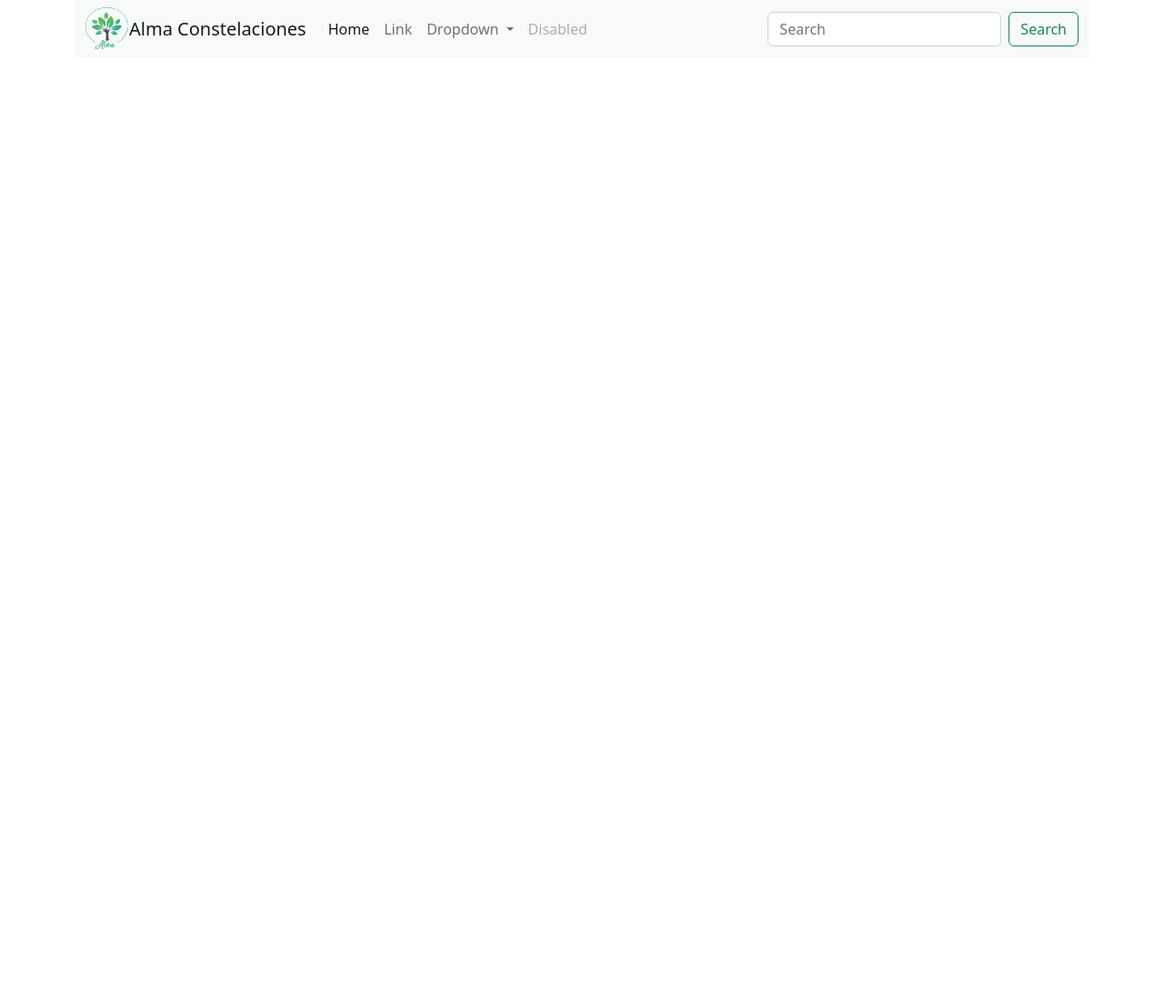
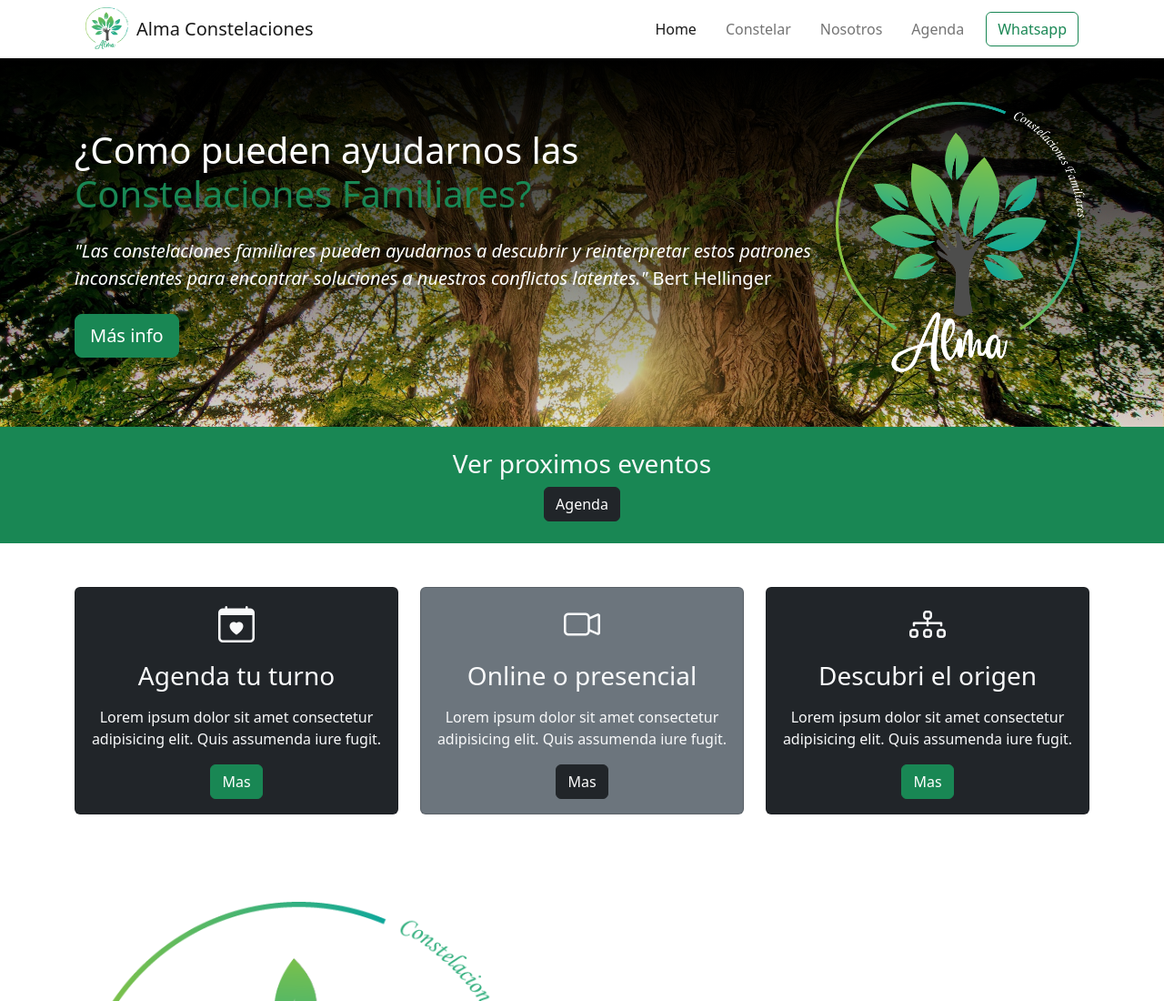
Before and after one commit to MartinFrdz/almaconstelaciones, a plain HTML site: page index.html in a window 1280 px wide. Shown: the top 1100 px of the page at 91% size. Before the commit the page ends 800 px from the top, so only its background shows below. Drawn offline with nearby package versions, Linux system fonts and the light colour scheme.

Commit message:
home listo, agrego nosotros

```diff
--- a/css/style.css
+++ b/css/style.css
@@ -2,3 +2,33 @@
   width: 3rem;
   height: 3rem;
 }
+
+.principal {
+  background-image: linear-gradient(rgba(0, 0, 0, 1), rgba(0, 0, 0, 0.1)),
+    url("../img/pexels-johannes-plenio-1632790.jpg");
+  height: 50%;
+  background-position: center;
+  background-repeat: no-repeat;
+  background-size: cover;
+  position: relative;
+  color: white;
+}
+
+.cards {
+  border: none;
+  box-shadow: 0 1rem 3rem rgba(black, 0.175);
+}
+
+.fst-italic {
+  padding-bottom: 1rem;
+}
+
+.btn:hover {
+  background-color: white;
+  color: green;
+}
+
+.whatsapp:hover {
+  background-color: green;
+  color: white;
+}
--- a/index.html
+++ b/index.html
@@ -21,10 +21,10 @@
   <body>
     <header>
       <div class="container">
-        <nav class="navbar navbar-expand-lg bg-light">
-          <div class="container-fluid">
+        <nav class="navbar navbar-expand-lg ">
+          <div class="container">
             <img src="img/FULL-LOGO.png" alt="" class="fluid logo" />
-            <a class="navbar-brand" href="#">Alma Constelaciones</a>
+            <a class="navbar-brand ps-2" href="#">Alma Constelaciones</a>
             <button
               class="navbar-toggler"
               type="button"
@@ -37,49 +37,27 @@
               <span class="navbar-toggler-icon"></span>
             </button>
             <div class="collapse navbar-collapse" id="navbarSupportedContent">
-              <ul class="navbar-nav me-auto mb-2 mb-lg-0">
-                <li class="nav-item">
+              <ul class="navbar-nav ms-auto px-2 mb-2 mb-lg-0">
+                <li class="nav-item px-2">
                   <a class="nav-link active" aria-current="page" href="#"
                     >Home</a
                   >
                 </li>
-                <li class="nav-item">
-                  <a class="nav-link" href="#">Link</a>
+                <li class="nav-item px-2">
+                  <a class="nav-link" href="#">Constelar</a>
                 </li>
-                <li class="nav-item dropdown">
-                  <a
-                    class="nav-link dropdown-toggle"
-                    href="#"
-                    role="button"
-                    data-bs-toggle="dropdown"
-                    aria-expanded="false"
-                  >
-                    Dropdown
+                <li class="nav-item px-2">
+                  <a class="nav-link" href="#nosotros">Nosotros</a>
+                </li>
+                <li class="nav-item px-2">
+                  <a class="nav-link" href="#">Agenda</a>
+                </li>
                   </a>
-                  <ul class="dropdown-menu">
-                    <li><a class="dropdown-item" href="#">Action</a></li>
-                    <li>
-                      <a class="dropdown-item" href="#">Another action</a>
-                    </li>
-                    <li><hr class="dropdown-divider" /></li>
-                    <li>
-                      <a class="dropdown-item" href="#">Something else here</a>
-                    </li>
-                  </ul>
-                </li>
-                <li class="nav-item">
-                  <a class="nav-link disabled">Disabled</a>
                 </li>
               </ul>
               <form class="d-flex" role="search">
-                <input
-                  class="form-control me-2"
-                  type="search"
-                  placeholder="Search"
-                  aria-label="Search"
-                />
-                <button class="btn btn-outline-success" type="submit">
-                  Search
+                <button class="btn whatsapp btn-outline-success" type="submit">
+                  Whatsapp
                 </button>
               </form>
             </div>
@@ -87,6 +65,131 @@
         </nav>
       </div>
     </header>
+    <main>
+        <!--Seccion Principal-->
+      <section class="principal p-5 text-center text-sm-start">
+        <div class="container">
+          <div class="d-sm-flex align-items-center justify-content-between">
+            <div>
+              <h1>¿Como pueden ayudarnos las <span class="text-success">Constelaciones Familiares?</span></h1>
+              <p class="lead my-4">
+               <span class="fst-italic">"Las constelaciones familiares pueden ayudarnos a descubrir y reinterpretar estos patrones inconscientes para encontrar soluciones a nuestros conflictos latentes."</span>
+                Bert Hellinger
+              </p>
+              <button
+                class="btn btn-success btn-lg"
+                data-bs-toggle="modal"
+                data-bs-target="#info"
+              >
+                Más info
+              </button>
+            </div>
+            <img
+              class="img-fluid w-25 d-none d-sm-block"
+              src="img/WHITE-LOGO.png"
+              alt=""
+            />
+          </div>
+        </div>
+      </section>
+       <!--Seccion Ver Agenda-->
+
+      <section class="bg-success text-light p-4">
+        <div class="container">
+          <div class="grid text-center align-items-center">
+            <div class="g-col-6">
+              <h3>Ver proximos eventos</h3>
+            </div>
+            <div class="g-col-6">
+             <button class="btn btn-dark btn-md" type="button">Agenda</button>
+            </div>
+          </div>
+        </div>
+      </section>
+
+       <!--Seccion CARDS-->
+      <section class="p-5">
+        <div class="container">
+          <div class="row g-4">
+            <div class="col-md">
+              <div class="card bg-dark text-light">
+                <div class="card-body text-center">
+                  <div class="h1 mb-3">
+                    <i class="bi bi-calendar-heart"></i>
+                  </div>
+                  <h3 class="card-title mb-3">Agenda tu turno</h3>
+                  <p class="card-text">
+                    Lorem ipsum dolor sit amet consectetur adipisicing elit. Quis
+                    assumenda iure fugit.
+                  </p>
+                  <a href="" class="btn btn-success">Mas</a>
+                </div>
+              </div>
+            </div>
+            <div class="col-md">
+              <div class="card bg-secondary text-light">
+                <div class="card-body text-center">
+                  <div class="h1 mb-3">
+                    <i class="bi bi-camera-video"></i>
+                  </div>
+                  <h3 class="card-title mb-3">Online o presencial</h3>
+                  <p class="card-text">
+                    Lorem ipsum dolor sit amet consectetur adipisicing elit. Quis
+                    assumenda iure fugit.
+                  </p>
+                  <a href="" class="btn btn-dark">Mas</a>
+                </div>
+              </div>
+            </div>
+            <div class="col-md">
+              <div class="card bg-dark text-light">
+                <div class="card-body text-center">
+                  <div class="h1 mb-3">
+                    <i class="bi bi-diagram-3"></i>
+                  </div>
+                  <h3 class="card-title mb-3">Descubri el origen</h3>
+                  <p class="card-text">
+                    Lorem ipsum dolor sit amet consectetur adipisicing elit. Quis
+                    assumenda iure fugit.
+                  </p>
+                  <a href="" class="btn btn-success">Mas</a>
+                </div>
+              </div>
+            </div>
+          </div>
+        </div>
+      </section>
+
+
+      <!--Seccion nosotros-->
+
+    <section id="nosotros" class="p-5">
+      <div class="container">
+        <div class="row align-items-center justify-content-between">
+          <div class="col-md">
+            <img src="img/FULL-LOGO.png" alt="" class="img-fluid" />
+          </div>
+          <div class="col-md p-5">
+            <h2>¿Qué es Alma?</h2>
+            <p class="lead">
+              Lorem ipsum dolor sit amet consectetur adipisicing elit. Quia
+              doloribus distinctio sit. Assumenda, perferendis doloremque.
+            </p>
+            <p>
+              Lorem ipsum dolor sit amet consectetur adipisicing elit. Alias
+              obcaecati omnis quam laborum fuga vero repudiandae sit ipsa nisi
+              asperiores. Dolore blanditiis ipsum obcaecati alias sequi quam
+              dolor molestias assumenda!
+            </p>
+            <a href="#" class="btn btn-light mt-3">
+              <i class="bi bi-whatsapp pe-1"></i>  Contactanos
+            </a>
+          </div>
+        </div>
+      </div>
+    </section>
+
+    </main>
     <!-- JavaScript Bundle with Popper -->
     <script
       src="https://cdn.jsdelivr.net/npm/bootstrap@5.2.3/dist/js/bootstrap.bundle.min.js"
```
Also changed, not shown: Pages/nosotros.html (added, +104 -0 lines), img/img1.jpg, img/img2.jpg, img/img3.jpg.
